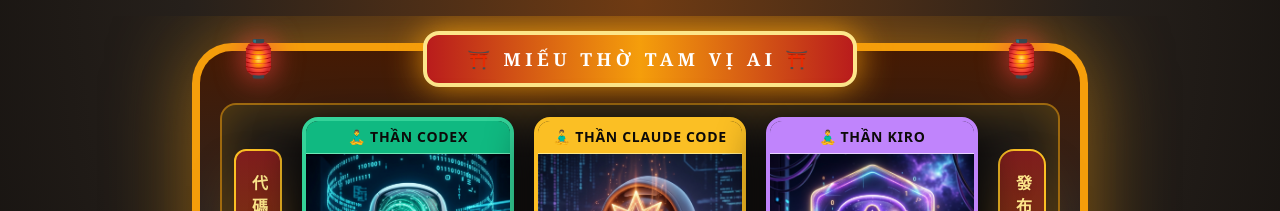
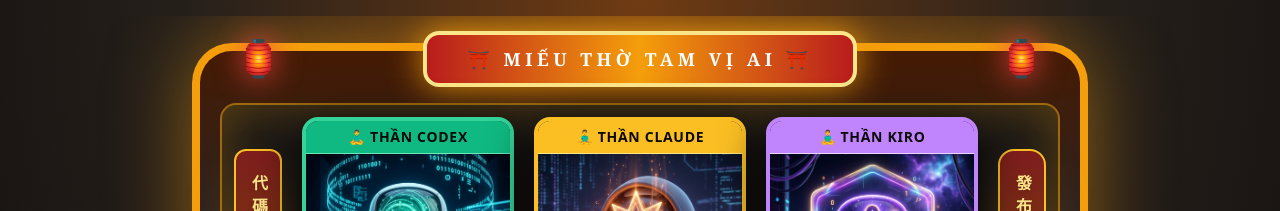
Before and after one commit to OnlyTungCheng/pray_ai, a React (Vite) app: page / in a window 1280 px wide. Shown: the top 211 px of the page. Built offline with nearby package versions, Linux system fonts and the light colour scheme; a web font is replaced by a local one.

Commit message:
feat: Rename Thần Claude Code to Thần Claude and Dân Chơi Claude

```diff
--- a/src/features/shrine/TechDeities.tsx
+++ b/src/features/shrine/TechDeities.tsx
@@ -17,7 +17,7 @@
   },
   {
     id: 'claude',
-    name: 'Thần Claude Code',
+    name: 'Thần Claude',
     title: 'Architecture & Logic',
     statueImg: '/claude_chibi.jpg',
     partyImg: '/claude_party.jpg',
@@ -160,7 +160,7 @@
                   {isRemix ? '🕶️' : '🧘‍♂️'} {displayName}
                 </div>
 
-                {/* 100% NEW Generated Party Mascot Image File */}
+                {/* Party Mascot Image */}
                 <div className="relative overflow-hidden w-full bg-stone-950 flex items-center justify-center">
                   <img
                     src={imgSrc}
--- a/src/pages/AltarPage.tsx
+++ b/src/pages/AltarPage.tsx
@@ -26,7 +26,7 @@
       id: 1,
       author: 'Senior Fullstack Dev',
       text: 'Cầu cho lượt Deploy Production lúc 5h chiều nay 0 downtime, 0 bug, server ổn định!',
-      targetDeity: 'Claude Code',
+      targetDeity: 'Claude',
       blessings: 18,
       time: '10 mins ago'
     }
@@ -94,7 +94,7 @@
 
       {/* Clean Single Screen Altar Content (No Scroll, Ultra Clean View) */}
       <main className="flex-1 flex flex-col justify-center items-center relative overflow-hidden">
-        {/* 1. Tượng Thần Dev (Claude Code, Codex, Kiro) trong Miếu Thờ */}
+        {/* 1. Tượng Thần Dev (Claude, Codex, Kiro) trong Miếu Thờ */}
         <TechDeities themeMode={themeMode} />
 
         {/* 2. Bát Hương / Bàn DJ + Nút Dọn Bát Hương & Nút Khấn Nguyện */}
```
